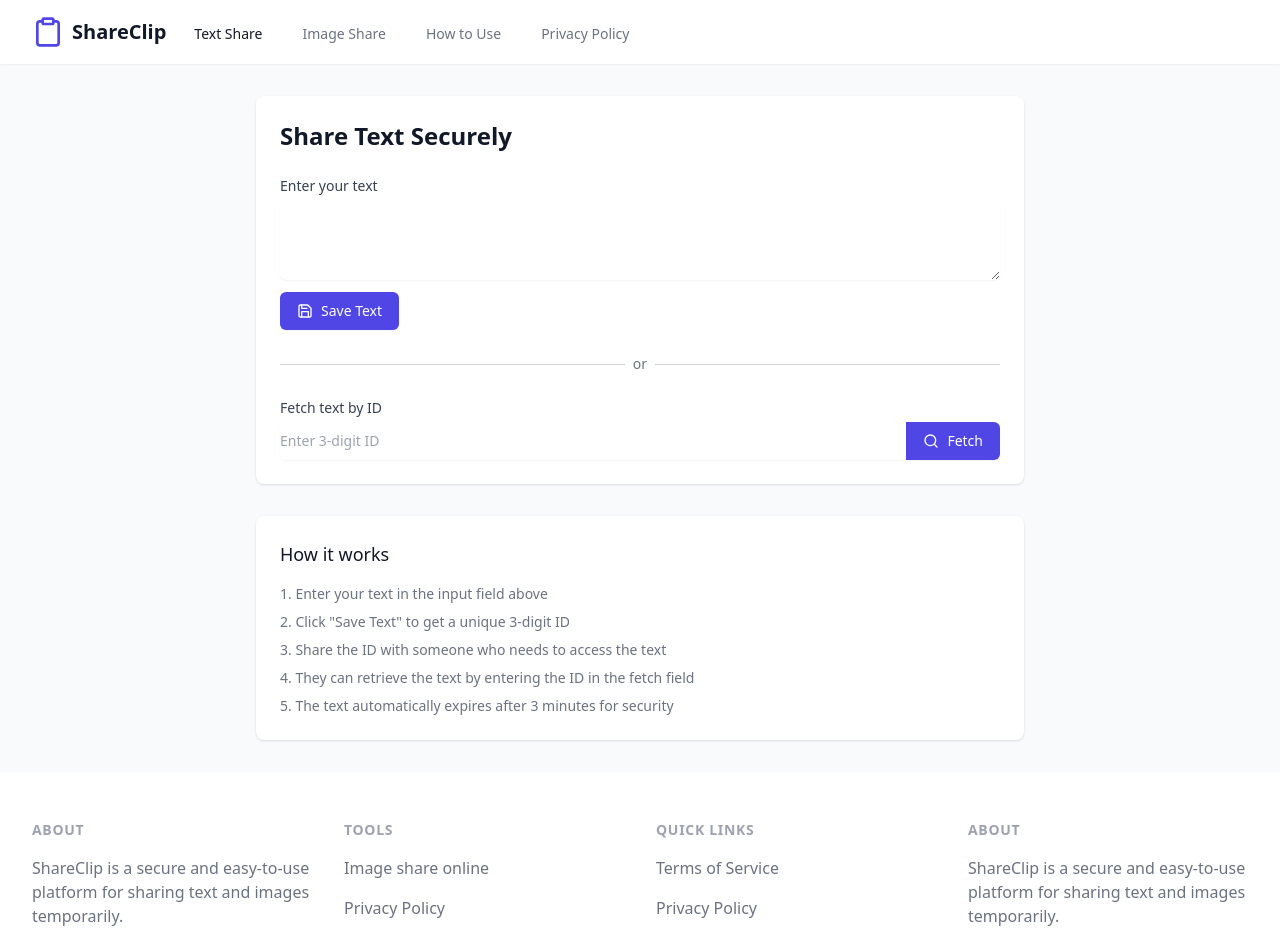
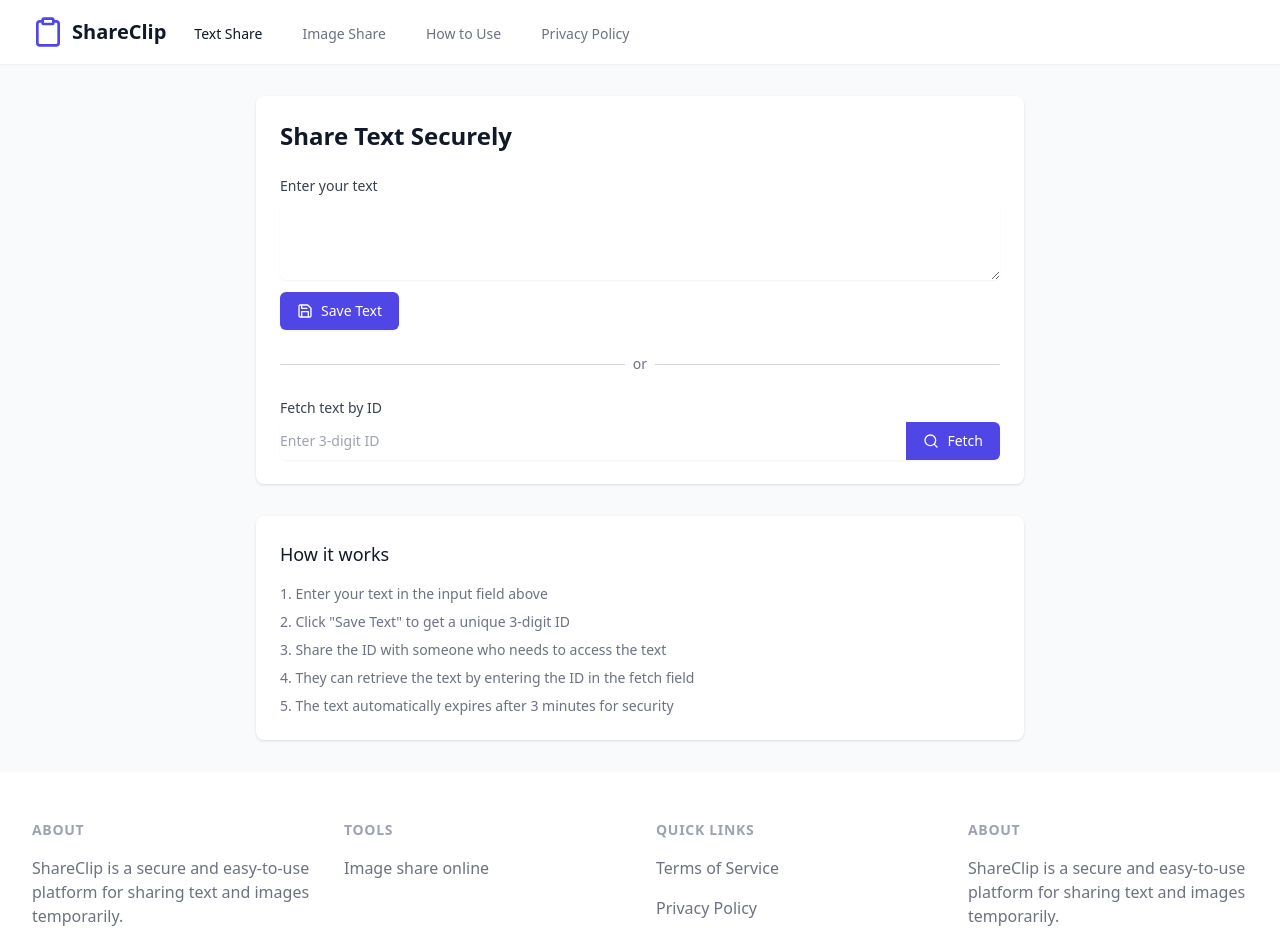
Before and after one commit to Albygos/share, a React (Vite) app: page / in a window 1280 px wide. Shown: the top 952 px of the page. Built offline with nearby package versions, Linux system fonts and the light colour scheme.

Commit message:
Update Layout.tsx

```diff
--- a/src/components/Layout.tsx
+++ b/src/components/Layout.tsx
@@ -53,11 +53,7 @@ const Layout: React.FC<{ children: React.ReactNode }> = ({ children }) => {
                    Image share online
                   </Link>
                 </li>
-                <li>
-                  <Link to="/privacy-policy" className="text-base text-gray-500 hover:text-gray-900">
-                    Privacy Policy
-                  </Link>
-                </li>
+
               </ul>
             </div>
 
```
